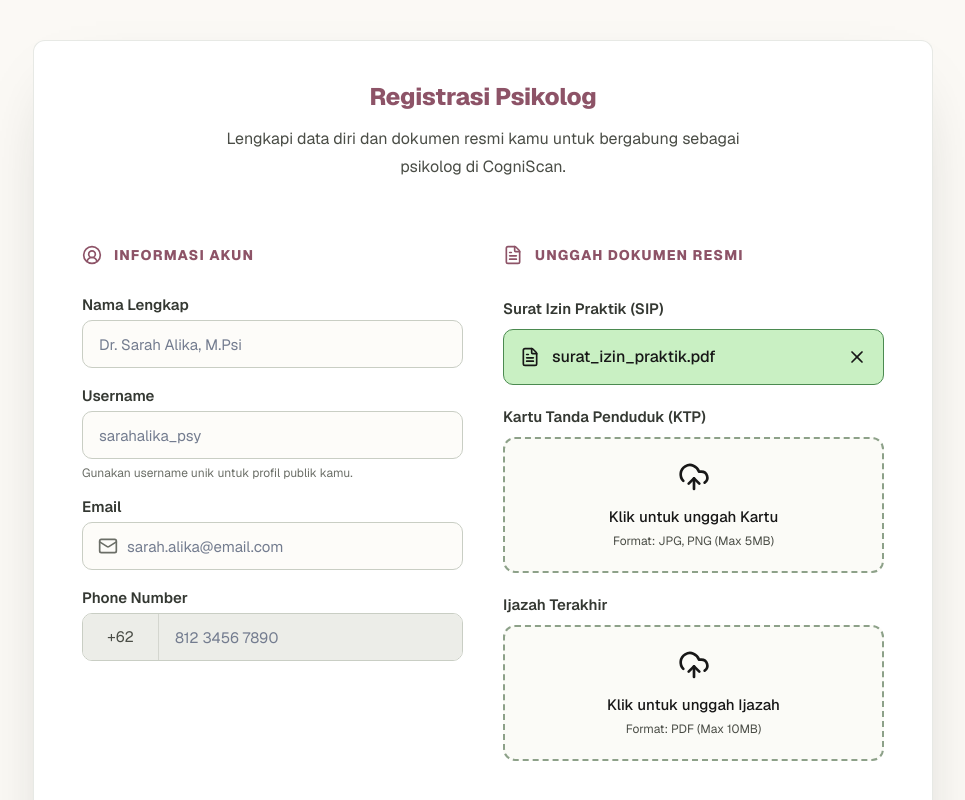
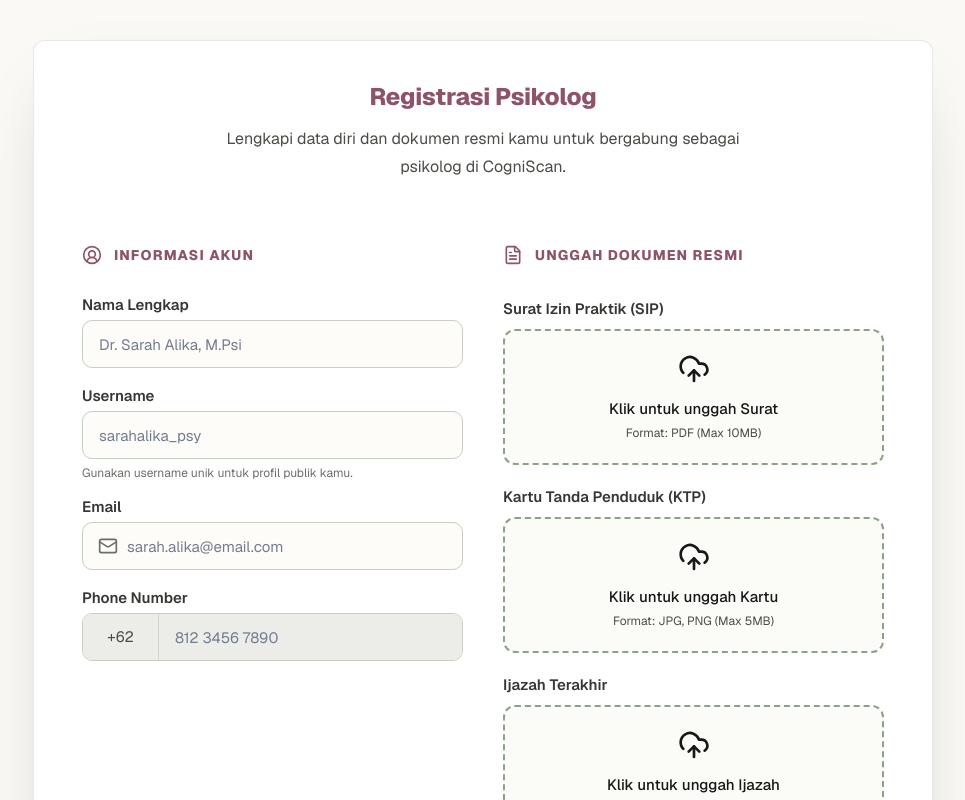
Before and after one commit to CogniScan-Capstone/COGNISCAN, a Next.js app in the folder cogniscan-frontend/: page /sign-up-psikolog in a window 1280 px wide. Shown: the top 800 px of the page, without its empty margins (157-1122 px from the left). Built offline with nearby package versions, Linux system fonts and the light colour scheme.

Commit message:
perbaiki

```diff
--- a/cogniscan-frontend/src/app/(auth)/sign-up-psikolog/page.tsx
+++ b/cogniscan-frontend/src/app/(auth)/sign-up-psikolog/page.tsx
@@ -1,8 +1,19 @@
+"use client";
+
 import Link from "next/link";
-import { ArrowRight, CircleUserRound, FileText, UploadCloud, X } from "lucide-react";
-import type { ReactNode } from "react";
+import { useId, useRef, useState } from "react";
+import type { ChangeEvent, ReactNode } from "react";
+import {
+  ArrowRight,
+  CircleUserRound,
+  FileText,
+  UploadCloud,
+  X,
+} from "lucide-react";
 import { AuthShell } from "@/components/auth/AuthShell";
 import { Field, PhoneField } from "@/components/auth/fields";
+
+const MB = 1024 * 1024;
 
 function SectionTitle({
   icon,
@@ -19,41 +30,140 @@ function SectionTitle({
   );
 }
 
+type UploadBoxProps = {
+  label: string;
+  note: string;
+  accept: string;
+  maxSizeMB: number;
+  file: File | null;
+  error?: string;
+  onChange: (file: File | null) => void;
+  onError: (msg: string | undefined) => void;
+};
+
 function UploadBox({
   label,
   note,
-  uploaded,
-}: {
-  label: string;
-  note: string;
-  uploaded?: string;
-}) {
+  accept,
+  maxSizeMB,
+  file,
+  error,
+  onChange,
+  onError,
+}: UploadBoxProps) {
+  const inputRef = useRef<HTMLInputElement>(null);
+  const inputId = useId();
+  const acceptedMimes = accept.split(",").map((s) => s.trim());
+  const shortLabel = label.split(" ")[0];
+
+  const validate = (f: File): string | null => {
+    if (f.size > maxSizeMB * MB) {
+      return `Ukuran melebihi ${maxSizeMB}MB`;
+    }
+    const ok = acceptedMimes.some((mime) => {
+      if (mime.startsWith(".")) return f.name.toLowerCase().endsWith(mime);
+      if (mime.endsWith("/*")) return f.type.startsWith(mime.slice(0, -1));
+      return f.type === mime;
+    });
+    if (!ok) return "Format file tidak didukung";
+    return null;
+  };
+
+  const handlePick = (e: ChangeEvent<HTMLInputElement>) => {
+    const f = e.target.files?.[0] ?? null;
+    if (!f) return;
+    const err = validate(f);
+    if (err) {
+      onError(err);
+      onChange(null);
+      e.target.value = "";
+      return;
+    }
+    onError(undefined);
+    onChange(f);
+  };
+
+  const handleRemove = () => {
+    onChange(null);
+    onError(undefined);
+    if (inputRef.current) inputRef.current.value = "";
+  };
+
+  const sizeKb = file ? (file.size / 1024).toFixed(0) : null;
+
   return (
     <div>
-      <p className="mb-2 text-[15px] font-semibold text-[#343832]">{label}</p>
-      {uploaded ? (
+      <label
+        htmlFor={inputId}
+        className="mb-2 block text-[15px] font-semibold text-[#343832]"
+      >
+        {label}
+      </label>
+
+      <input
+        ref={inputRef}
+        id={inputId}
+        type="file"
+        accept={accept}
+        onChange={handlePick}
+        className="sr-only"
+      />
+
+      {file ? (
         <div className="flex h-14 items-center justify-between rounded-[10px] border border-[#4b8a50] bg-[#c9f0c3] px-4 text-primary">
           <span className="inline-flex min-w-0 items-center gap-3">
             <FileText className="h-5 w-5 shrink-0" aria-hidden="true" />
-            <span className="truncate font-medium">{uploaded}</span>
+            <span className="min-w-0">
+              <span className="block truncate font-medium">{file.name}</span>
+              {sizeKb ? (
+                <span className="block text-xs text-on-surface-variant">
+                  {Number(sizeKb) > 1024
+                    ? `${(file.size / MB).toFixed(2)} MB`
+                    : `${sizeKb} KB`}
+                </span>
+              ) : null}
+            </span>
           </span>
-          <X className="h-5 w-5 shrink-0" aria-hidden="true" />
+          <button
+            type="button"
+            onClick={handleRemove}
+            aria-label={`Hapus ${label}`}
+            className="rounded-full p-1 transition hover:bg-primary/10"
+          >
+            <X className="h-5 w-5 shrink-0" aria-hidden="true" />
+          </button>
         </div>
       ) : (
         <button
           type="button"
-          className="flex h-[136px] w-full flex-col items-center justify-center rounded-[12px] border-2 border-dashed border-primary-container bg-[#fbfbf7] text-center text-primary transition hover:bg-primary-container/10 focus-visible:outline-none focus-visible:ring-4 focus-visible:ring-primary-container/20"
+          onClick={() => inputRef.current?.click()}
+          className={`flex h-[136px] w-full flex-col items-center justify-center rounded-[12px] border-2 border-dashed bg-[#fbfbf7] text-center text-primary transition hover:bg-primary-container/10 focus-visible:outline-none focus-visible:ring-4 focus-visible:ring-primary-container/20 ${
+            error ? "border-[#d13a31]" : "border-primary-container"
+          }`}
         >
           <UploadCloud className="mb-3 h-8 w-8" aria-hidden="true" />
-          <span className="text-[15px] font-medium">Klik untuk unggah {label.split(" ")[0]}</span>
+          <span className="text-[15px] font-medium">
+            Klik untuk unggah {shortLabel}
+          </span>
           <span className="mt-1 text-xs text-on-surface-variant">{note}</span>
         </button>
       )}
+
+      {error ? (
+        <p className="mt-1.5 text-xs font-medium text-[#a3372e]">{error}</p>
+      ) : null}
     </div>
   );
 }
 
 export default function SignUpPsikologPage() {
+  const [sip, setSip] = useState<File | null>(null);
+  const [ktp, setKtp] = useState<File | null>(null);
+  const [ijazah, setIjazah] = useState<File | null>(null);
+  const [sipError, setSipError] = useState<string | undefined>();
+  const [ktpError, setKtpError] = useState<string | undefined>();
+  const [ijazahError, setIjazahError] = useState<string | undefined>();
+
   return (
     <AuthShell className="max-w-[900px] before:hidden">
       <form className="px-9 py-10 sm:px-12">
@@ -92,10 +202,33 @@ export default function SignUpPsikologPage() {
               <UploadBox
                 label="Surat Izin Praktik (SIP)"
                 note="Format: PDF (Max 10MB)"
-                uploaded="surat_izin_praktik.pdf"
+                accept="application/pdf,.pdf"
+                maxSizeMB={10}
+                file={sip}
+                error={sipError}
+                onChange={setSip}
+                onError={setSipError}
               />
-              <UploadBox label="Kartu Tanda Penduduk (KTP)" note="Format: JPG, PNG (Max 5MB)" />
-              <UploadBox label="Ijazah Terakhir" note="Format: PDF (Max 10MB)" />
+              <UploadBox
+                label="Kartu Tanda Penduduk (KTP)"
+                note="Format: JPG, PNG (Max 5MB)"
+                accept="image/jpeg,image/png,.jpg,.jpeg,.png"
+                maxSizeMB={5}
+                file={ktp}
+                error={ktpError}
+                onChange={setKtp}
+                onError={setKtpError}
+              />
+              <UploadBox
+                label="Ijazah Terakhir"
+                note="Format: PDF (Max 10MB)"
+                accept="application/pdf,.pdf"
+                maxSizeMB={10}
+                file={ijazah}
+                error={ijazahError}
+                onChange={setIjazah}
+                onError={setIjazahError}
+              />
             </div>
           </section>
         </div>
```
